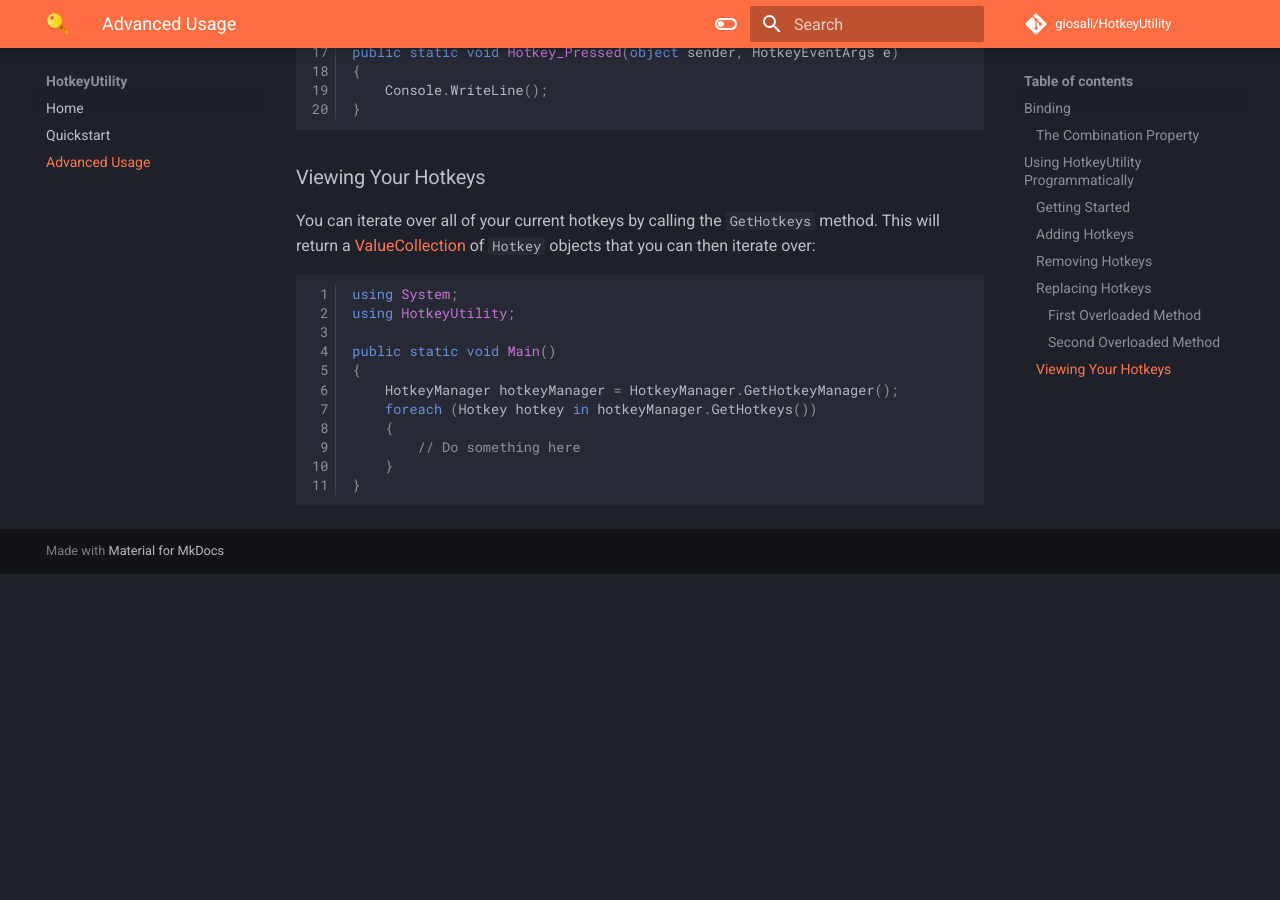
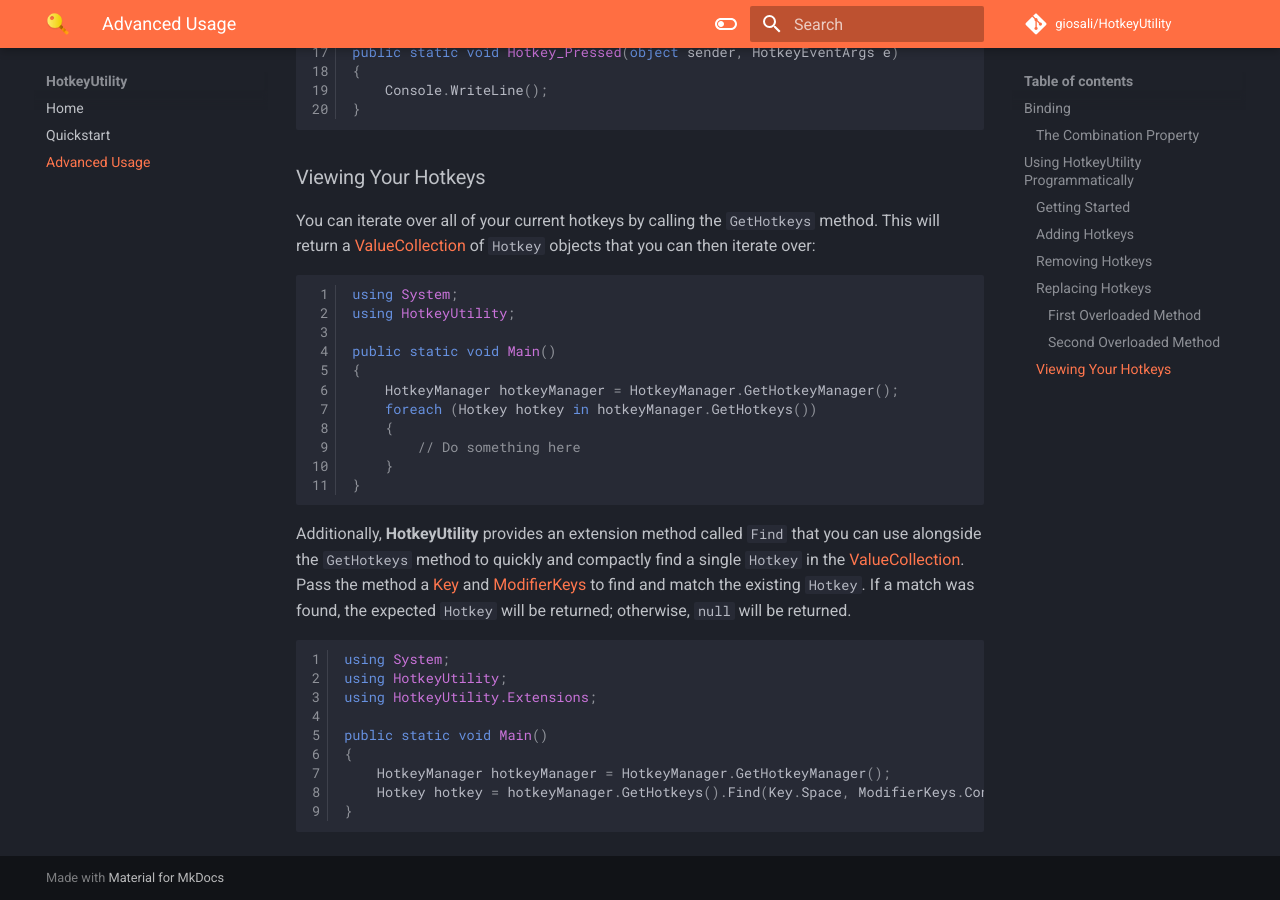
Before and after one commit to giosali/HotkeyUtility, an MkDocs documentation site: the page built from docs/advanced_usage.md, in a window 1280 px wide and 900 px high, scrolled down 4688 px. Built offline with MkDocs 1.6.1 and Material for MkDocs 9.7.7, drawn with Linux system fonts in a browser that asks for light colours; comment, search, counter and statistics services are not loaded; before the commit the page ends 5262 px from its top, so only the background shows below that.

Commit message:
Update docs

````diff
--- a/docs/advanced_usage.md
+++ b/docs/advanced_usage.md
@@ -206,3 +206,17 @@ public static void Main()
     }
 }
 ```
+
+Additionally, **HotkeyUtility** provides an extension method called `Find` that you can use alongside the `GetHotkeys` method to quickly and compactly find a single `Hotkey` in the [ValueCollection](https://docs.microsoft.com/en-us/dotnet/api/system.collections.generic.dictionary-2.valuecollection). Pass the method a [Key](https://docs.microsoft.com/en-us/dotnet/api/system.windows.input.key) and [ModifierKeys](https://docs.microsoft.com/en-us/dotnet/api/system.windows.input.modifierkeys) to find and match the existing `Hotkey`. If a match was found, the expected `Hotkey` will be returned; otherwise, `null` will be returned.
+
+```csharp linenums="1"
+using System;
+using HotkeyUtility;
+using HotkeyUtility.Extensions;
+
+public static void Main()
+{
+    HotkeyManager hotkeyManager = HotkeyManager.GetHotkeyManager();
+    Hotkey hotkey = hotkeyManager.GetHotkeys().Find(Key.Space, ModifierKeys.Control);
+}
+```
````
